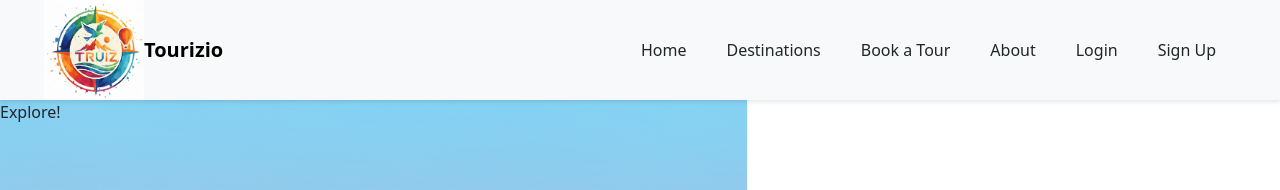
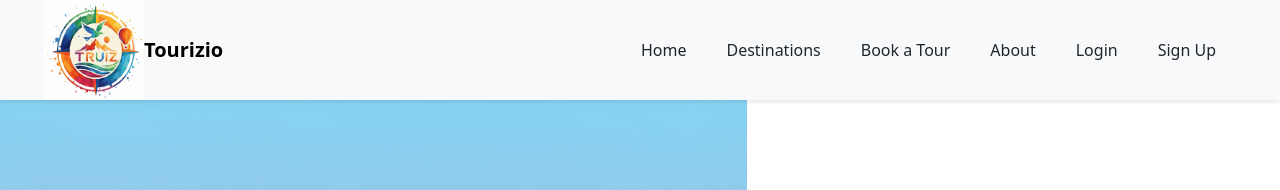
Before and after one commit to M-Nikhita/Tourizio-A-Tourism-Website, an Angular app in the folder tourizio/: page /login in a window 1280 px wide. Shown: the top 190 px of the page. Built offline with nearby package versions, Linux system fonts and the light colour scheme.

Commit message:
Milestone 3

```diff
--- a/tourizio/src/app/login/login.html
+++ b/tourizio/src/app/login/login.html
@@ -3,7 +3,6 @@
     <div class="row vh-100">
       <div class="col-lg-7 d-none d-lg-block p-0">
         <div class="image-container">
-          <div class="explore-text">Explore!</div>
         </div>
       </div>
 
```
